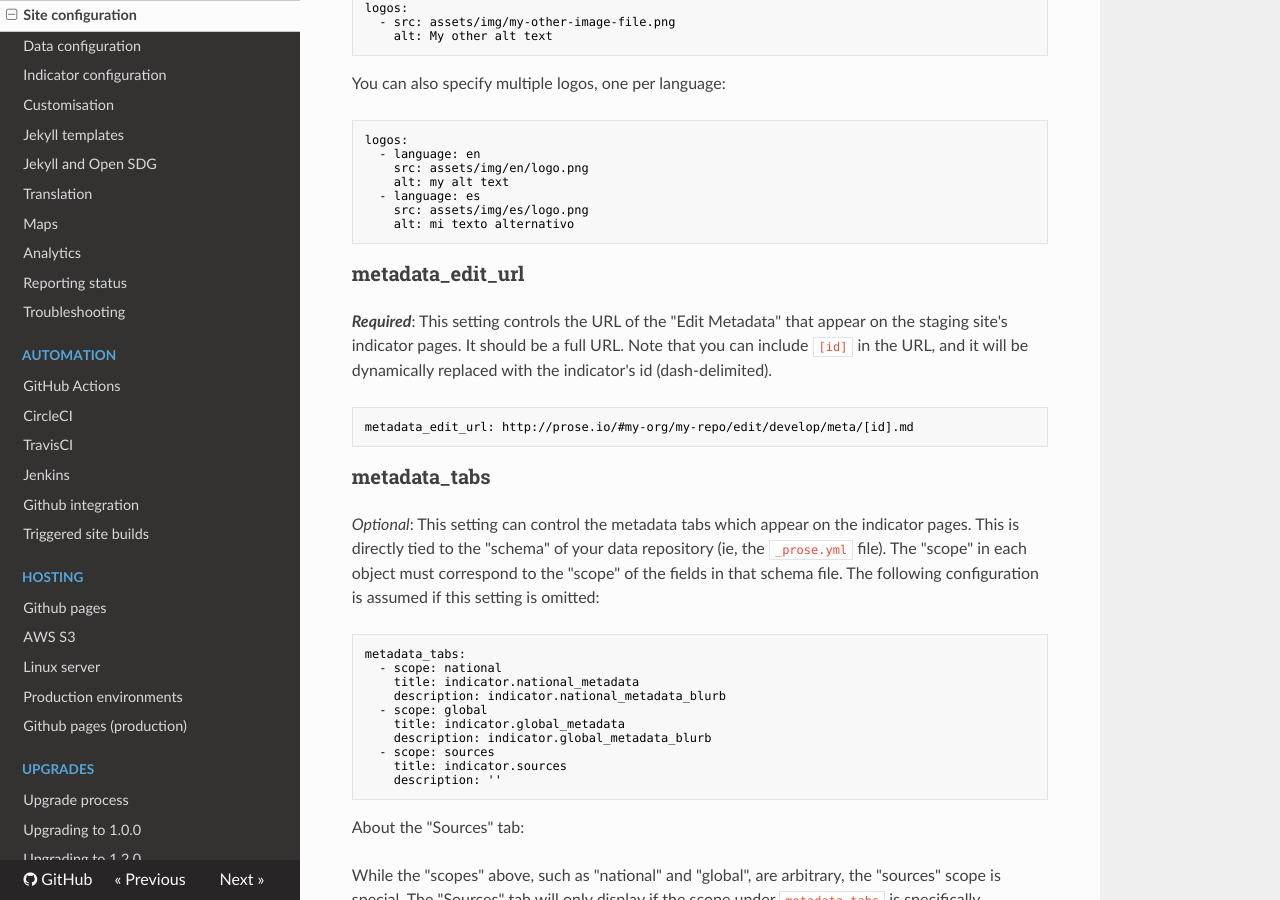
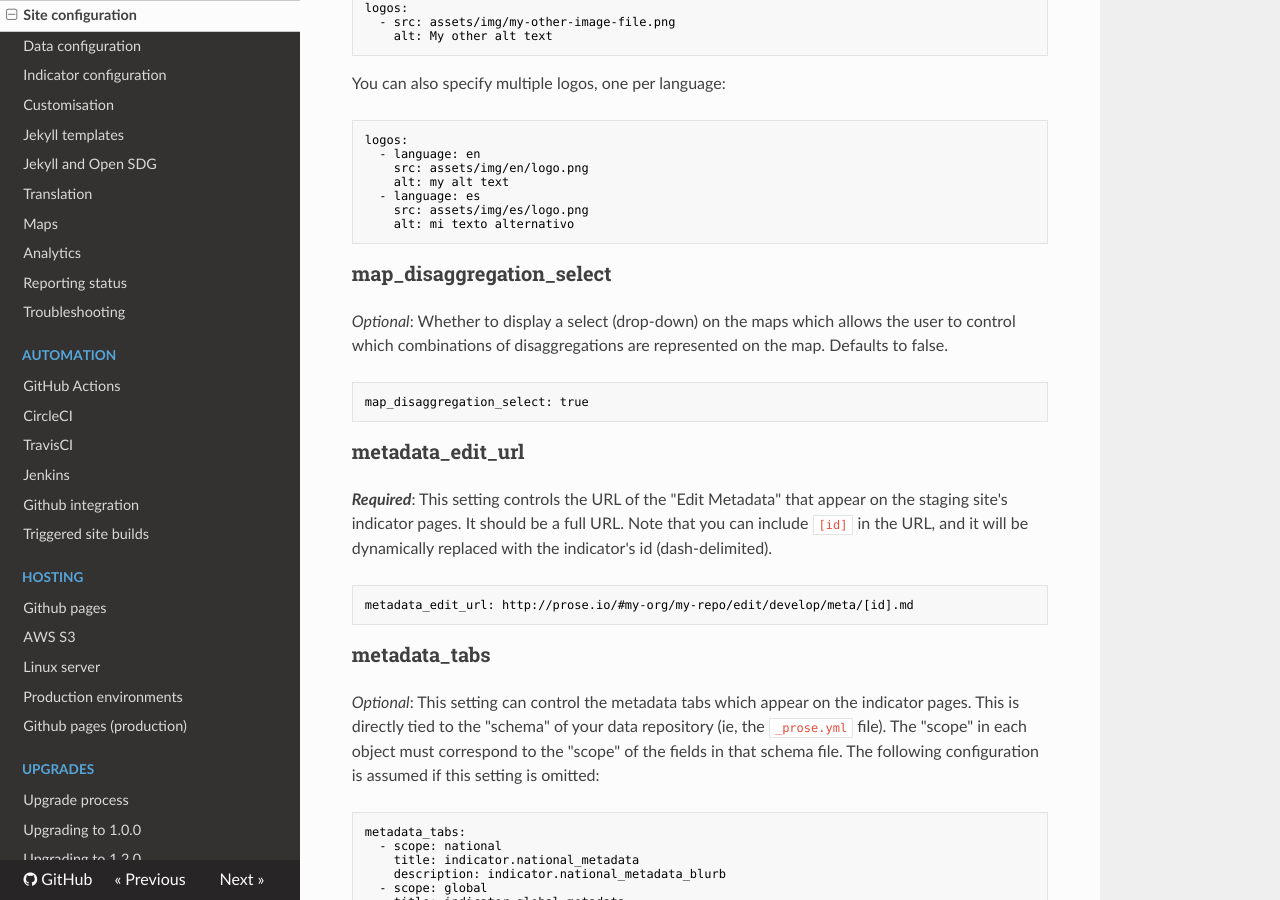
Before and after one commit to open-sdg/open-sdg, an MkDocs documentation site: the page built from docs/configuration.md, in a window 1280 px wide and 900 px high, scrolled down 17662 px. Built offline with MkDocs 1.6.1, drawn with Linux system fonts in a browser that asks for light colours; nearby versions of some CDN libraries; old or Windows-style settings are respelled for this version of MkDocs.

Commit message:
Make map disaggregation select optional

````diff
--- a/docs/configuration.md
+++ b/docs/configuration.md
@@ -726,6 +726,14 @@ logos:
     alt: mi texto alternativo
 ```
 
+### map_disaggregation_select
+
+_Optional_: Whether to display a select (drop-down) on the maps which allows the user to control which combinations of disaggregations are represented on the map. Defaults to false.
+
+```nohighlight
+map_disaggregation_select: true
+```
+
 ### metadata_edit_url
 
 **_Required_**: This setting controls the URL of the "Edit Metadata" that appear on the staging site's indicator pages. It should be a full URL. Note that you can include `[id]` in the URL, and it will be dynamically replaced with the indicator's id (dash-delimited).
````
Also changed, not shown: 2 other files.
